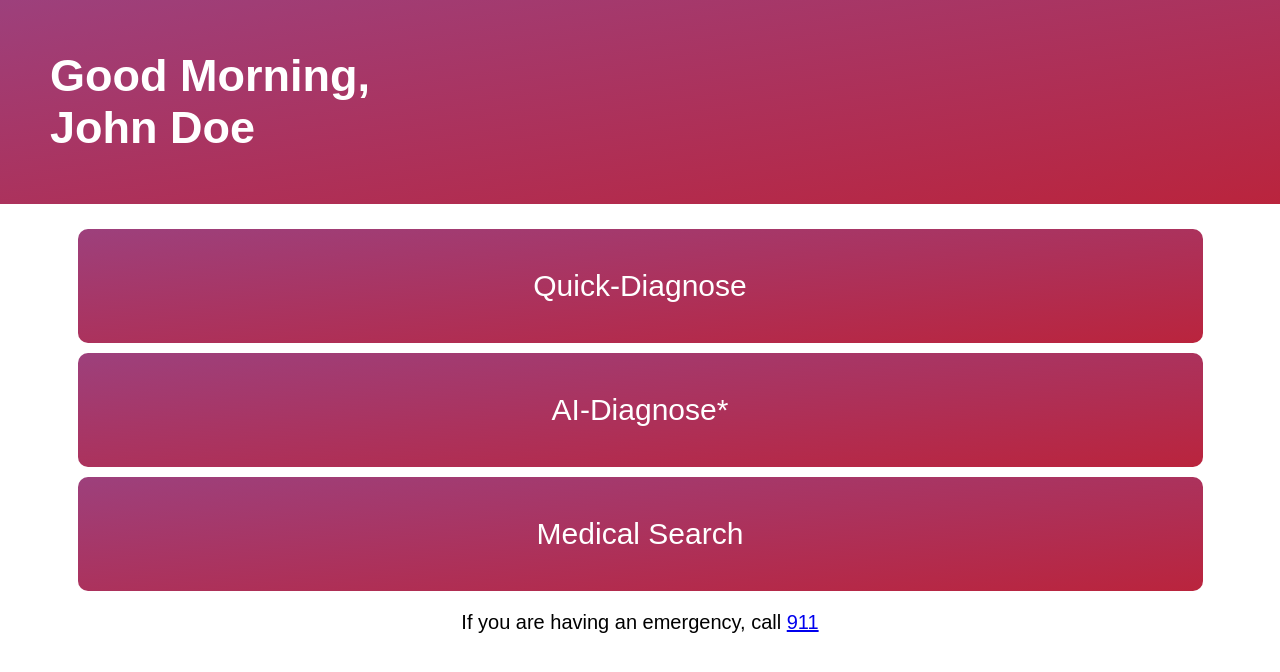
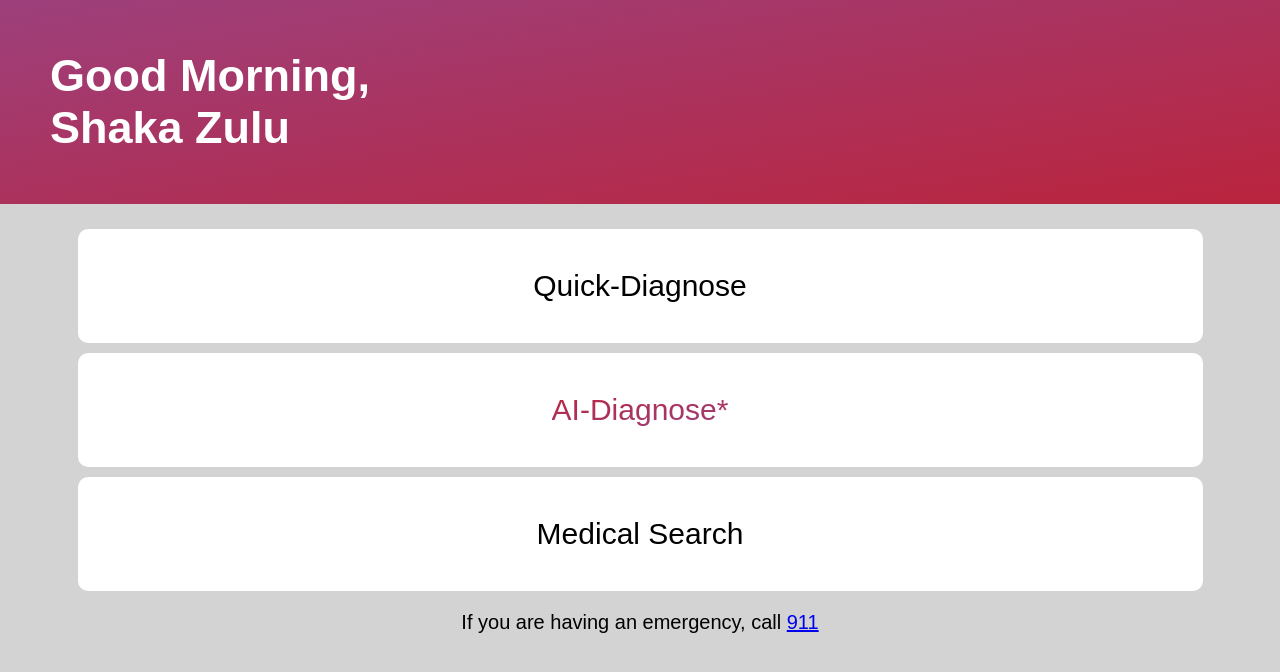
Before and after one commit to SahanYW/2024-Axxess-Hackathon, a website: page docs/index.html in a window 1280 px wide. Drawn offline with Linux system fonts and the light colour scheme; a web font is replaced by a local one.

Commit message:
made another commit

```diff
--- a/docs/assets/styles.css
+++ b/docs/assets/styles.css
@@ -4,7 +4,7 @@ body, html {
     height: 100%;
     margin: 0;
     font-family: 'Sofia Sans', Arial, sans-serif; /* Ensure all text uses Sofia Sans */
-    background-color: #fff;
+    background-color: lightgray;
 }
 .greeting-container {
     text-align: left; /* Ensure left alignment */
@@ -21,6 +21,45 @@ body, html {
     display: flex;
     justify-content: space-between;
 }
+.whitebutton{
+    padding: 40px;
+    font-family: 'Sofia Sans', Arial, sans-serif;
+    background: white;
+    color: black;
+    border: none;
+    font-size: 30px;
+    border-radius: 10px;
+    cursor: pointer;
+    width: 90%;
+    margin: 10px auto; /* Center buttons */
+    display: block;
+    transition: transform 0.3s, background-color 0.3s; /* Smooth transformation and color change */
+    text-decoration: none; /* Removes underline from hyperlink */
+}
+.redbutton {
+    padding: 40px;
+    font-family: 'Sofia Sans', Arial, sans-serif;
+    background: white; /* White button background */
+    color: transparent; /* Initial transparent color for the text */
+    border: none;
+    font-size: 30px;
+    border-radius: 10px;
+    cursor: pointer;
+    width: 90%;
+    margin: 10px auto; /* Center buttons */
+    display: block;
+    transition: transform 0.3s; /* Smooth transformation */
+}
+
+.redbutton span {
+    background: -webkit-linear-gradient(to bottom right, #BA243D, #9d407c); /* Gradient from red to purple for Webkit browsers */
+    background: linear-gradient(to bottom right, #BA243D, #9d407c); /* Gradient from red to purple for standard CSS */
+    -webkit-background-clip: text;
+    background-clip: text;
+    color: transparent; /* Make the text color transparent to show the gradient */
+    display: inline; /* Inline or inline-block display to fit the text */
+}
+
 
 header {
     display: flex;
@@ -44,25 +83,8 @@ main {
     font-size: 20px;
 }
 
-button, .callButton {
-    padding: 40px;
-    font-family: 'Sofia Sans', Arial, sans-serif;
-    background-image: linear-gradient(to bottom right, #9d407c, #BA243D); /* Updated gradient */
-    color: white;
-    border: none;
-    font-size: 30px;
-    border-radius: 10px;
-    cursor: pointer;
-    width: 90%;
-    margin: 10px auto; /* Center buttons */
-    display: block;
-    transition: transform 0.3s, background-color 0.3s; /* Smooth transformation and color change */
-    text-decoration: none; /* Removes underline from hyperlink */
-}
-
 button:hover, .callButton:hover {
     transform: scale(1.05); /* Enlarge button on hover */
-    background-color: #a00000; /* Slightly darker maroon on hover for contrast */
 }
 
 footer {
--- a/docs/index.html
+++ b/docs/index.html
@@ -14,14 +14,14 @@
     <header>
         <div class="greeting-container">
             <span class="greeting">Good Morning,</span>
-            <span class="name">John Doe</span>
+            <span class="name"> Shaka Zulu</span>
         </div>
     </header>
     <main>
-        <button id="makeAppointmentBtn" onclick="location.href='./pages/make-appointment.html'">Quick-Diagnose</button>
-        <button id="medicationBtn" onclick="location.href='./pages/medication.html'">AI-Diagnose*</button>
-        <button id="enterSymptomsBtn" onclick="location.href='./pages/enter-symptoms.html'">Medical Search</button>
-        <p class="emergency-call">If you are having an emergency, call <a href="tel:4695369337">911</a></p>
+        <button class= "whitebutton" id="makeAppointmentBtn" onclick="location.href='./pages/make-appointment.html'">Quick-Diagnose</button>
+        <button class= "redbutton" id="medicationBtn" onclick="location.href='./pages/medication.html'"><span>AI-Diagnose*</span></button>
+        <button class= "whitebutton" id="enterSymptomsBtn" onclick="location.href='./pages/enter-symptoms.html'">Medical Search</button>
+        <p class="emergency-call">If you are having an emergency, call <a href="tel:8176099916">911</a></p>
     </main>
     <script src="./assets/script.js"></script>
 </body>
```
Also changed, not shown: docs/pages/make-appointment.html (+6 -0 lines).
